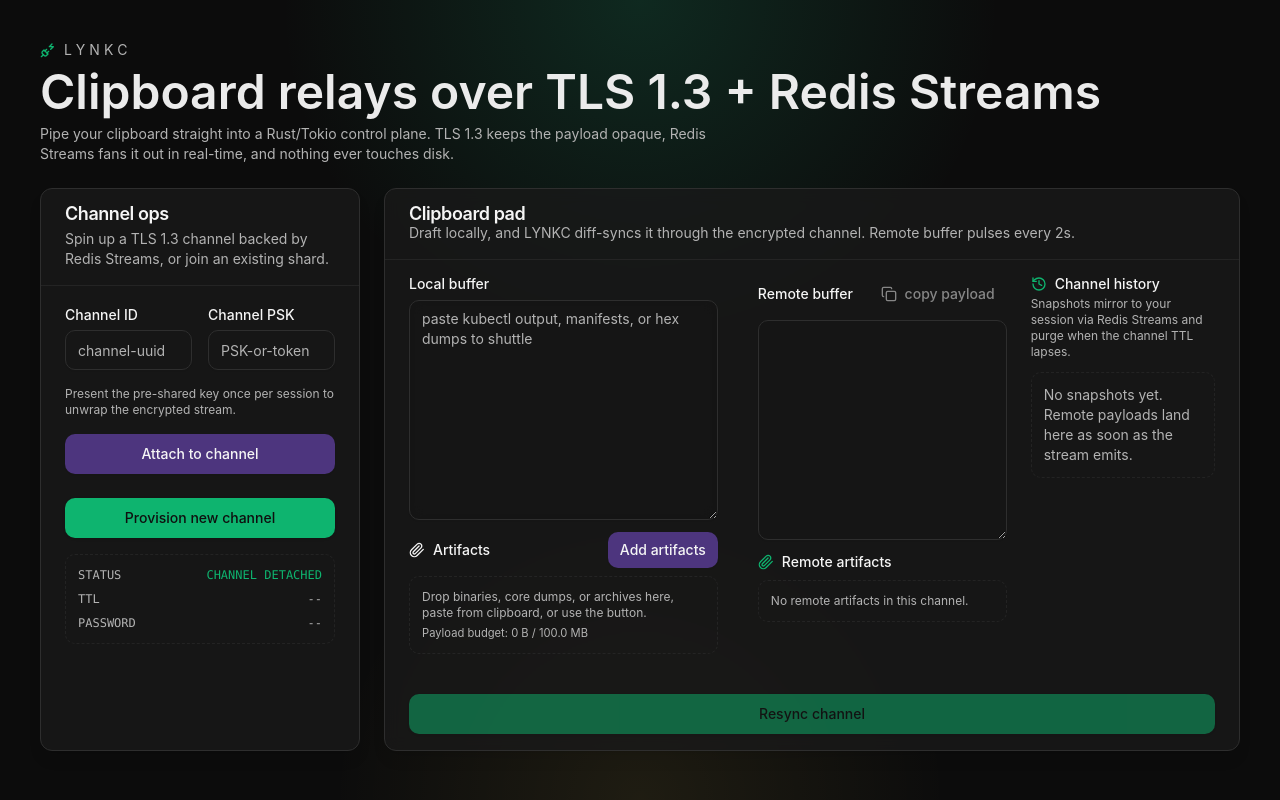
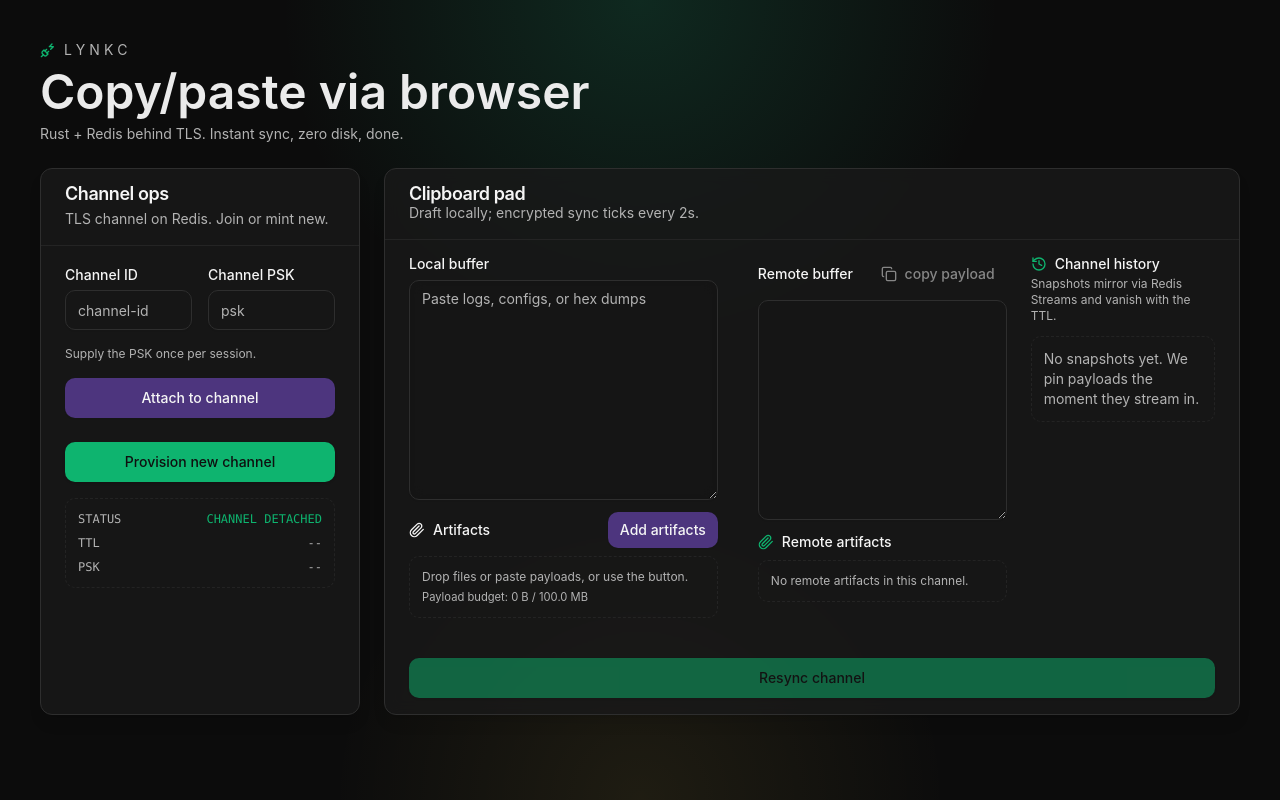
Before and after one commit to mohr-cai/lynkc, a React (Vite) app in the folder frontend/: page / in a window 1280 px wide. Built offline with nearby package versions, Linux system fonts and the light colour scheme.

Commit message:
feat: misc

```diff
--- a/frontend/src/features/channel/ChannelPad.tsx
+++ b/frontend/src/features/channel/ChannelPad.tsx
@@ -52,7 +52,7 @@
         <Textarea
           id="local"
           spellCheck={false}
-          placeholder="paste kubectl output, manifests, or hex dumps to shuttle"
+          placeholder="Paste logs, configs, or hex dumps"
           value={localContent}
           onChange={(event) => onLocalContentChange(event.target.value)}
           className="min-h-[220px] bg-background/60 backdrop-blur"
@@ -81,7 +81,7 @@
           )}
         >
           {localFiles.length === 0 ? (
-            <p className="text-muted-foreground">Drop binaries, core dumps, or archives here, paste from clipboard, or use the button.</p>
+            <p className="text-muted-foreground">Drop files or paste payloads, or use the button.</p>
           ) : (
             <ul className="space-y-2">
               {localFiles.map((file) => (
--- a/frontend/src/features/channel/ChannelShell.tsx
+++ b/frontend/src/features/channel/ChannelShell.tsx
@@ -18,10 +18,9 @@
           <PlugZap className="h-4 w-4 text-primary" />
           LYNKC
         </div>
-        <h1 className="text-4xl font-semibold leading-tight md:text-5xl">Clipboard relays over TLS 1.3 + Redis Streams</h1>
+        <h1 className="text-4xl font-semibold leading-tight md:text-5xl">Copy/paste via browser</h1>
         <p className="max-w-2xl text-sm text-muted-foreground">
-          Pipe your clipboard straight into a Rust/Tokio control plane. TLS 1.3 keeps the payload opaque, Redis Streams
-          fans it out in real-time, and nothing ever touches disk.
+          Rust + Redis behind TLS. Instant sync, zero disk, done.
         </p>
       </header>
 
@@ -47,9 +46,7 @@
           <CardHeader className="flex flex-row items-center justify-between border-b border-border/60">
             <div>
               <CardTitle>Clipboard pad</CardTitle>
-              <CardDescription>
-                Draft locally, and LYNKC diff-syncs it through the encrypted channel. Remote buffer pulses every 2s.
-              </CardDescription>
+              <CardDescription>Draft locally; encrypted sync ticks every 2s.</CardDescription>
             </div>
           </CardHeader>
           <CardContent className="grid gap-6 md:grid-cols-2 lg:grid-cols-[minmax(0,1.25fr)_minmax(0,1.85fr)] lg:gap-10">
--- a/frontend/src/features/channel/ChannelSidebar.tsx
+++ b/frontend/src/features/channel/ChannelSidebar.tsx
@@ -40,7 +40,7 @@
     <Card>
       <CardHeader>
         <CardTitle>Channel ops</CardTitle>
-        <CardDescription>Spin up a TLS 1.3 channel backed by Redis Streams, or join an existing shard.</CardDescription>
+        <CardDescription>TLS channel on Redis. Join or mint new.</CardDescription>
       </CardHeader>
       <CardContent className="space-y-4">
         <div className="space-y-4">
@@ -49,7 +49,7 @@
               <Label htmlFor="channel-id">Channel ID</Label>
               <Input
                 id="channel-id"
-                placeholder="channel-uuid"
+                placeholder="channel-id"
                 value={channelInput}
                 onChange={(event) => onChannelInputChange(event.target.value)}
                 spellCheck={false}
@@ -61,7 +61,7 @@
               <Label htmlFor="channel-password">Channel PSK</Label>
               <Input
                 id="channel-password"
-                placeholder="PSK-or-token"
+                placeholder="psk"
                 value={channelPasswordInput}
                 onChange={(event) => onChannelPasswordChange(event.target.value)}
                 spellCheck={false}
@@ -69,9 +69,7 @@
                 autoComplete="off"
               />
             </div>
-            <p className="text-xs text-muted-foreground sm:col-span-2">
-              Present the pre-shared key once per session to unwrap the encrypted stream.
-            </p>
+            <p className="text-xs text-muted-foreground sm:col-span-2">Supply the PSK once per session.</p>
           </div>
           <Button onClick={onJoinChannel} className="w-full" variant="secondary">
             Attach to channel
@@ -102,7 +100,7 @@
             <span>{ttlLabel}</span>
           </div>
           <div className="mt-2 flex items-center justify-between font-mono text-[0.75rem] uppercase">
-            <span>Password</span>
+            <span>PSK</span>
             <span className="truncate" title={channelPassword ?? undefined}>
               {channelPassword ?? "--"}
             </span>
--- a/frontend/src/features/channel/HistoryPanel.tsx
+++ b/frontend/src/features/channel/HistoryPanel.tsx
@@ -57,13 +57,13 @@
         <Label className="flex items-center gap-2">
           <HistoryIcon className="h-4 w-4 text-primary" /> Channel history
         </Label>
-        <p className="text-xs text-muted-foreground">Snapshots mirror to your session via Redis Streams and purge when the channel TTL lapses.</p>
+        <p className="text-xs text-muted-foreground">Snapshots mirror via Redis Streams and vanish with the TTL.</p>
       </div>
       <div className="space-y-2 rounded-md border border-dashed border-border/60 p-3 text-sm max-h-[28rem] overflow-y-auto">
         {isLocked ? (
-          <p className="text-muted-foreground">Unlock the channel with its PSK to capture history again.</p>
+          <p className="text-muted-foreground">Unlock with the PSK to resume history.</p>
         ) : entries.length === 0 ? (
-          <p className="text-muted-foreground">No snapshots yet. Remote payloads land here as soon as the stream emits.</p>
+          <p className="text-muted-foreground">No snapshots yet. We pin payloads the moment they stream in.</p>
         ) : (
           <ul className="space-y-2">
             {entries.map((entry) => {
--- a/frontend/src/features/channel/RemotePanel.tsx
+++ b/frontend/src/features/channel/RemotePanel.tsx
@@ -23,7 +23,7 @@
   onCopyFile,
   onDownloadFile,
 }: RemotePanelProps) {
-  const placeholderContent = "████████████████\nchannel locked (PSK required)";
+  const placeholderContent = "████████████████\nchannel locked (PSK)";
 
   return (
     <div className="flex flex-col gap-3">
@@ -52,7 +52,7 @@
           />
           {isLocked ? (
             <div className="pointer-events-none absolute inset-0 flex items-center justify-center rounded-md bg-background/80 text-sm font-semibold uppercase tracking-wide text-muted-foreground backdrop-blur-sm">
-              Channel PSK required to decrypt remote buffer
+              Unlock with channel PSK
             </div>
           ) : null}
         </div>
@@ -76,7 +76,7 @@
                   </Button>
                 </div>
               </div>
-              <p className="text-muted-foreground">Unlock with the channel PSK to inspect real artifacts.</p>
+              <p className="text-muted-foreground">Unlock with the channel PSK to see real artifacts.</p>
             </div>
           ) : remoteFiles.length === 0 ? (
             <p className="text-muted-foreground">No remote artifacts in this channel.</p>
```
Also changed, not shown: 1 other file (tests, documents, lock files or other folders).
